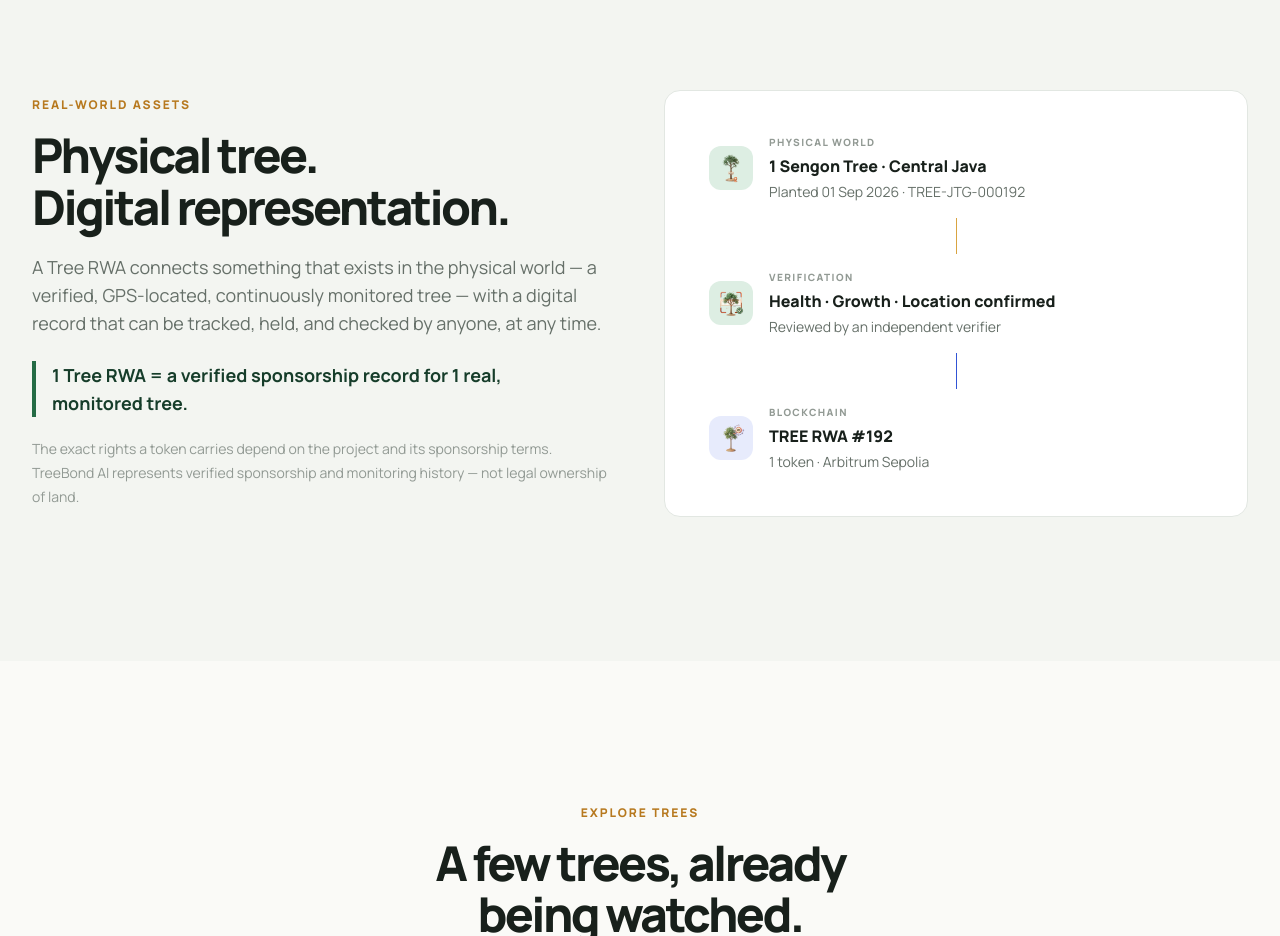
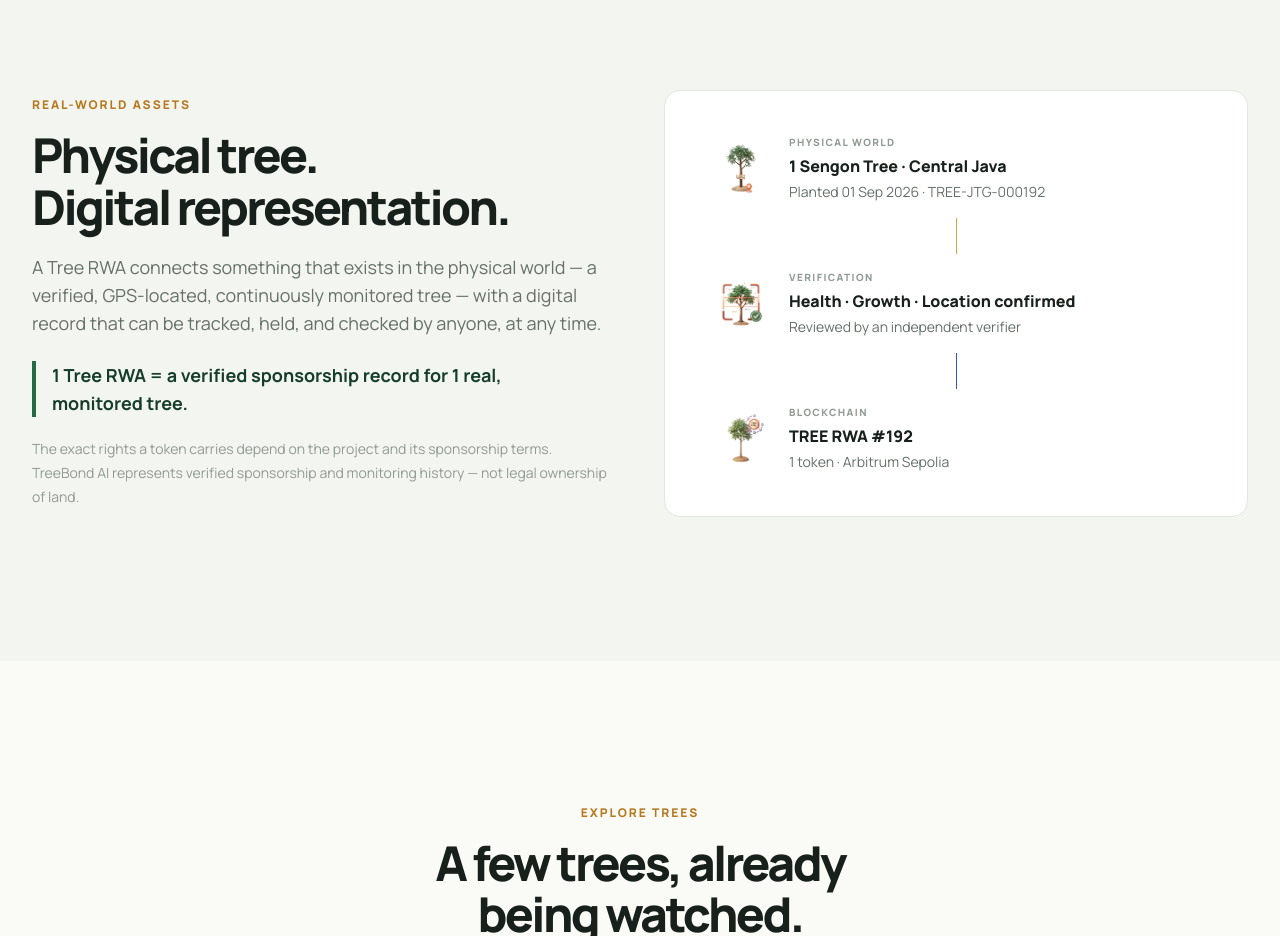
Before and after one commit to ecorimbawa/treebond-ai, a Next.js app: page / in a window 1280 px wide. Shown: the part 4040-4976 px from the top of the page. Built offline with nearby package versions, Linux system fonts and the light colour scheme.

Commit message:
Remove background colors and increase image sizes in FlowItem
Remove bg-[#DDEEE3] and bg-[#e7ebfc] backgrounds from FlowItem icons. Increase container size from size-11 to size-16 and image sizes from 32x32 to 56x56.

```diff
--- a/app/(public)/page.tsx
+++ b/app/(public)/page.tsx
@@ -251,7 +251,7 @@
   return (
     <div className="flex items-center gap-4 rounded-xl p-4">
       <span
-        className={`grid size-11 shrink-0 place-items-center rounded-xl ${blue ? "bg-[#e7ebfc] text-[#3154D5]" : "bg-[#DDEEE3] text-[#246B45]"}`}
+        className={`grid size-16 shrink-0 place-items-center rounded-xl ${blue ? "text-[#3154D5]" : "text-[#246B45]"}`}
       >
         {icon}
       </span>
@@ -834,9 +834,9 @@
                 <Image
                   src="/Gemini_Generated_Image_27s70u27s70u27s7-removebg-preview.png"
                   alt="Physical World"
-                  width={32}
-                  height={32}
-                  className="h-8 w-8"
+                  width={56}
+                  height={56}
+                  className="h-14 w-14"
                 />
               }
             />
@@ -849,9 +849,9 @@
                 <Image
                   src="/Gemini_Generated_Image_536jxa536jxa536j-removebg-preview.png"
                   alt="Verification"
-                  width={32}
-                  height={32}
-                  className="h-8 w-8"
+                  width={56}
+                  height={56}
+                  className="h-14 w-14"
                 />
               }
             />
@@ -864,9 +864,9 @@
                 <Image
                   src="/Gemini_Generated_Image_7wjar37wjar37wja-removebg-preview.png"
                   alt="Blockchain"
-                  width={32}
-                  height={32}
-                  className="h-8 w-8"
+                  width={56}
+                  height={56}
+                  className="h-14 w-14"
                 />
               }
               blue
```
